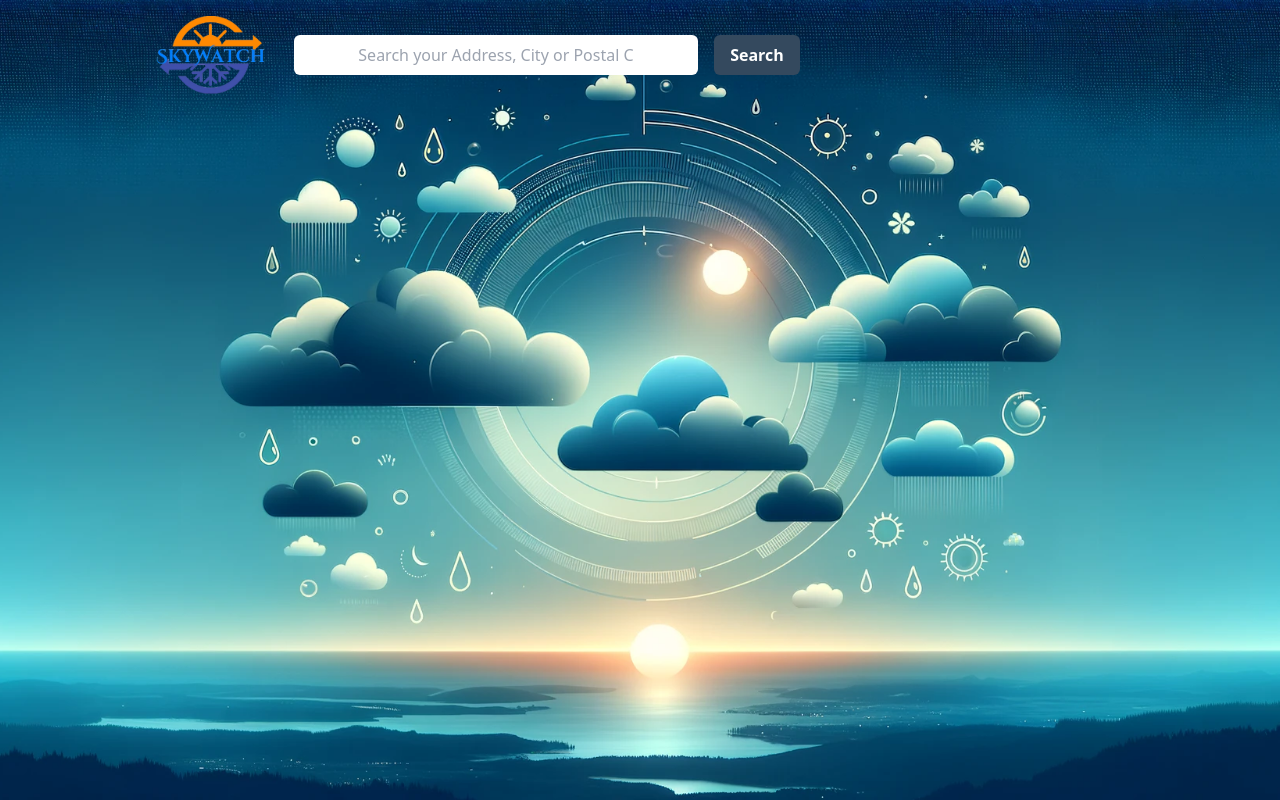
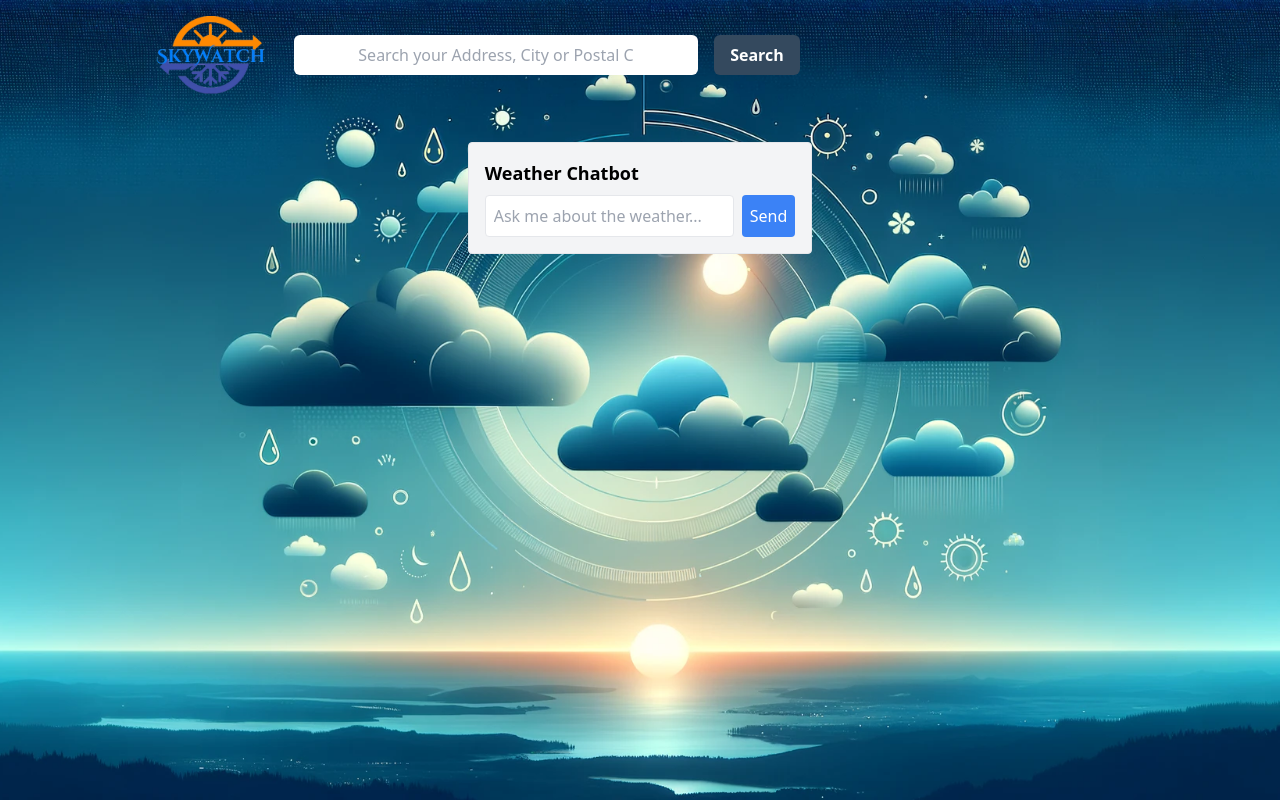
Before and after one commit to laranjeirapedro/portfolio_project--weather-app, a Next.js app: page / in a window 1280 px wide. Built offline with nearby package versions, Linux system fonts and the light colour scheme.

Commit message:
[add-chatbot] chatbot working on the frontend

```diff
--- /dev/null
+++ b/src/app/api/dialogflow/route.ts
@@ -0,0 +1,25 @@
+import { NextRequest, NextResponse } from 'next/server';
+import { detectIntent } from '../../../lib/dialogflow';
+import { v4 as uuidv4 } from 'uuid';
+
+export async function POST(req: NextRequest) {
+  try {
+    const body = await req.json();
+    const message = body.message;
+
+    if (!message) {
+      return NextResponse.json({ error: 'No message provided' }, { status: 400 });
+    }
+
+    const sessionId = uuidv4();
+    const reply = await detectIntent(sessionId, message);
+
+    console.log('Dialogflow reply:', reply);
+
+    return NextResponse.json({ reply });
+
+  } catch (error) {
+    console.error('Error communicating with Dialogflow:', error);
+    return NextResponse.json({ error: 'Error communicating with Dialogflow' }, { status: 500 });
+  }
+}
--- /dev/null
+++ b/src/app/api/weather-fulfillment/route.ts
@@ -0,0 +1,47 @@
+import { NextResponse } from 'next/server';
+import axios from 'axios';
+
+export async function POST(request: Request) {
+  // Recebe os dados do Dialogflow, incluindo a cidade
+  const { queryResult } = await request.json();
+  const city = queryResult.parameters['location'];  // O parâmetro de cidade que o usuário informou
+
+  // Verifica se a cidade foi passada
+  if (!city) {
+    return NextResponse.json({
+      fulfillmentText: 'Desculpe, não consegui encontrar a cidade. Você poderia tentar novamente?',
+    });
+  }
+
+  // Chave de API da WeatherAPI
+  const apiKey = 'b0dc2002600e43989ee14134252901';  // Substitua pela sua chave de API
+  const url = `http://api.weatherapi.com/v1/current.json?key=${apiKey}&q=${city}&aqi=no`;
+
+  try {
+    // Fazendo a requisição para a WeatherAPI
+    const response = await axios.get(url);
+    const weatherData = response.data;
+
+    // Caso a API de clima não retorne dados válidos
+    if (!weatherData.current) {
+      return NextResponse.json({
+        fulfillmentText: `Desculpe, não consegui encontrar informações sobre o clima de ${city}. Tente novamente.`,
+      });
+    }
+
+    // Extrai os dados de clima e temperatura
+    const temperature = weatherData.current.temp_c;
+    const condition = weatherData.current.condition.text;
+
+    // Retorna a resposta ao Dialogflow
+    return NextResponse.json({
+      fulfillmentText: `A temperatura atual em ${city} é de ${temperature}°C e o clima está ${condition}.`,
+    });
+
+  } catch (error) {
+    console.error('Erro ao acessar a API do WeatherAPI:', error);
+    return NextResponse.json({
+      fulfillmentText: 'Houve um erro ao tentar acessar as informações do clima. Tente novamente mais tarde.',
+    });
+  }
+}
--- a/src/app/components/WeatherApp/WeatherApp.tsx
+++ b/src/app/components/WeatherApp/WeatherApp.tsx
@@ -34,20 +34,51 @@ type WeatherData = {
     dewpoint_c: number;
     precip_mm: number;
   };
-  forecast:{
+  forecast: {
     forecastday: {
       astro: {
         sunrise: string;
         sunset: string;
-      }
-    }[]
-  }
+      };
+    }[];
+  };
 };
 
 export const WeatherApp = () => {
   const [location, setLocation] = useState("");
   const [query, setQuery] = useState("");
   const [weather, setWeather] = useState<WeatherData | null>(null);
+  const [chatInput, setChatInput] = useState("");
+  const [chatResponse, setChatResponse] = useState("");
+
+  const sendMessage = async (message: string) => {
+    try {
+      const res = await fetch("/api/dialogflow", {
+        method: "POST",
+        headers: { "Content-Type": "application/json" },
+        body: JSON.stringify({ message }),
+      });
+
+      const data = await res.json();
+
+      if (res.ok) {
+        setChatResponse(data.reply);
+        console.log("Chatbot response:", data.reply);
+      } else {
+        console.error("Error from API:", data.error);
+      }
+    } catch (error) {
+      console.error("Error sending message:", error);
+    }
+  };
+
+  const handleChatSubmit = (e: React.FormEvent) => {
+    e.preventDefault();
+    if (chatInput.trim()) {
+      sendMessage(chatInput);
+      setChatInput("");
+    }
+  };
 
   const getLocation = (e: React.ChangeEvent<HTMLInputElement>) => {
     setLocation(e.target.value);
@@ -303,6 +334,27 @@ export const WeatherApp = () => {
           </div>
         </div>
       )}
+      <div className="mt-8 p-4 border rounded bg-gray-100">
+        <h2 className="text-lg font-bold">Weather Chatbot</h2>
+        <form onSubmit={handleChatSubmit} className="flex mt-2">
+          <input
+            type="text"
+            value={chatInput}
+            onChange={(e) => setChatInput(e.target.value)}
+            placeholder="Ask me about the weather..."
+            className="flex-grow p-2 border rounded"
+          />
+          <button
+            type="submit"
+            className="ml-2 p-2 bg-blue-500 text-white rounded"
+          >
+            Send
+          </button>
+        </form>
+        {chatResponse && (
+          <p className="mt-4 p-2 bg-white border rounded">{chatResponse}</p>
+        )}
+      </div>
     </div>
   );
 };
```
